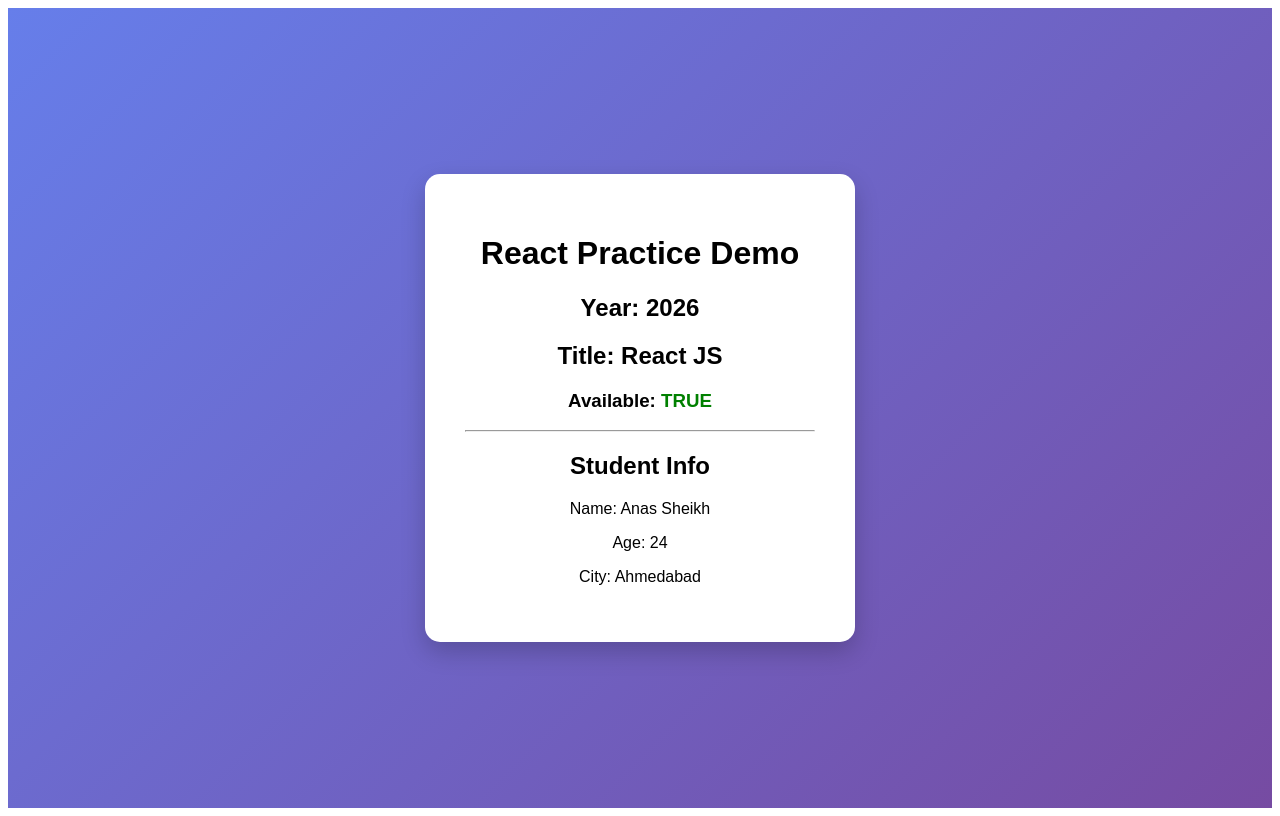
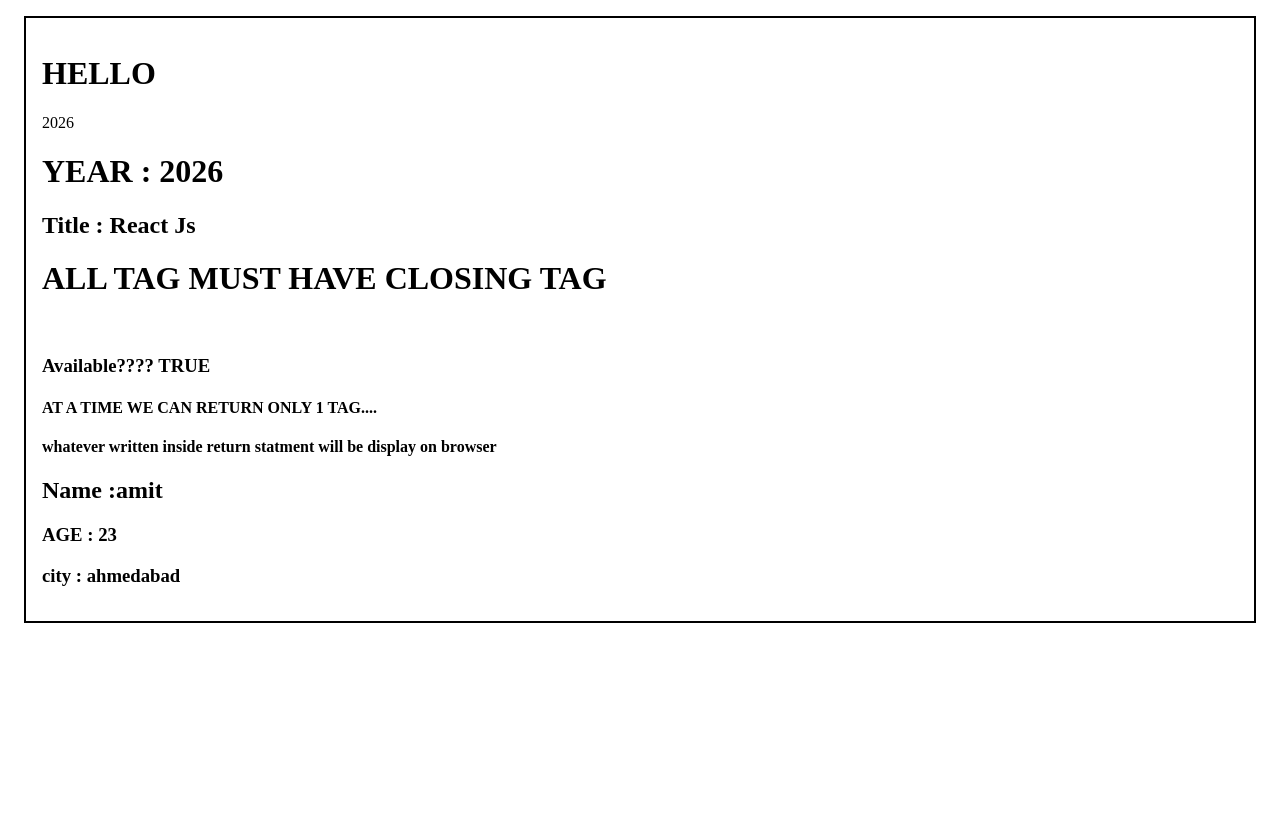
Before and after one commit to sheikhs2431-wq/MERN-PRACTICE, a React (Vite) app: page / in a window 1280 px wide. Built offline with nearby package versions, Linux system fonts and the light colour scheme.

Commit message:
App Practice 2nd Day

```diff
--- a/src/App.jsx
+++ b/src/App.jsx
@@ -1,56 +1,44 @@
+// import { useState } from "react";
+// import reactLogo from "./assets/react.svg";
+// import viteLogo from "/vite.svg";
+//import './App.css'
+
 function App() {
-  const year = 2026;
-  const title = "React JS";
-  const isAvailable = true;
+  //js code... number,string,undefined,boolean,object
 
-  const student = {
-    name: "Anas Sheikh",
-    age: 24,
-    city: "Ahmedabad",
-  };
+  var year = 2026;
+  var title = "React Js";
+  var isAvailable = true;
+  //jsx..
 
-  const containerStyle = {
-    display: "flex",
-    justifyContent: "center",
-    alignItems: "center",
-    height: "100vh",
-    background: "linear-gradient(135deg, #667eea, #764ba2)",
-    fontFamily: "Arial",
-  };
-
-  const cardStyle = {
-    background: "white",
-    padding: "40px",
-    borderRadius: "15px",
-    width: "350px",
-    boxShadow: "0 10px 25px rgba(0,0,0,0.2)",
-    textAlign: "center",
-  };
-
-  const statusStyle = {
-    color: isAvailable ? "green" : "red",
-    fontWeight: "bold",
+  var student = {
+    name: "amit",
+    age: 23,
+    city: "ahmedabad",
   };
 
   return (
-    <div style={containerStyle}>
-      <div style={cardStyle}>
-        <h1>React Practice Demo</h1>
-
-        <h2>Year: {year}</h2>
-        <h2>Title: {title}</h2>
-
-        <h3>
-          Available: <span style={statusStyle}>{isAvailable ? "TRUE" : "FALSE"}</span>
-        </h3>
-
-        <hr />
-
-        <h2>Student Info</h2>
-        <p>Name: {student.name}</p>
-        <p>Age: {student.age}</p>
-        <p>City: {student.city}</p>
-      </div>
+    <div
+      style={{
+        border: "2px solid black",
+        padding: "16px",
+        margin: "16px",
+      }}
+    >
+      <h1>HELLO</h1>
+      {year}
+      <h1>YEAR : {year}</h1>
+      <h2>Title : {title}</h2>
+      <h1>ALL TAG MUST HAVE CLOSING TAG</h1> <br></br>
+      <h3>Available???? {isAvailable == true ? "TRUE" : "FALSE"}</h3>
+      <h4>AT A TIME WE CAN RETURN ONLY 1 TAG....</h4>
+      <h4>
+        whatever written inside return statment will be display on browser
+      </h4>
+      {/* <h2>{student}</h2> */}
+      <h2>Name :{student.name}</h2>
+      <h3>AGE : {student.age}</h3>
+      <h3>city : {student.city}</h3>
     </div>
   );
 }
```
Also changed, not shown: src/main.jsx (+5 -6 lines).
